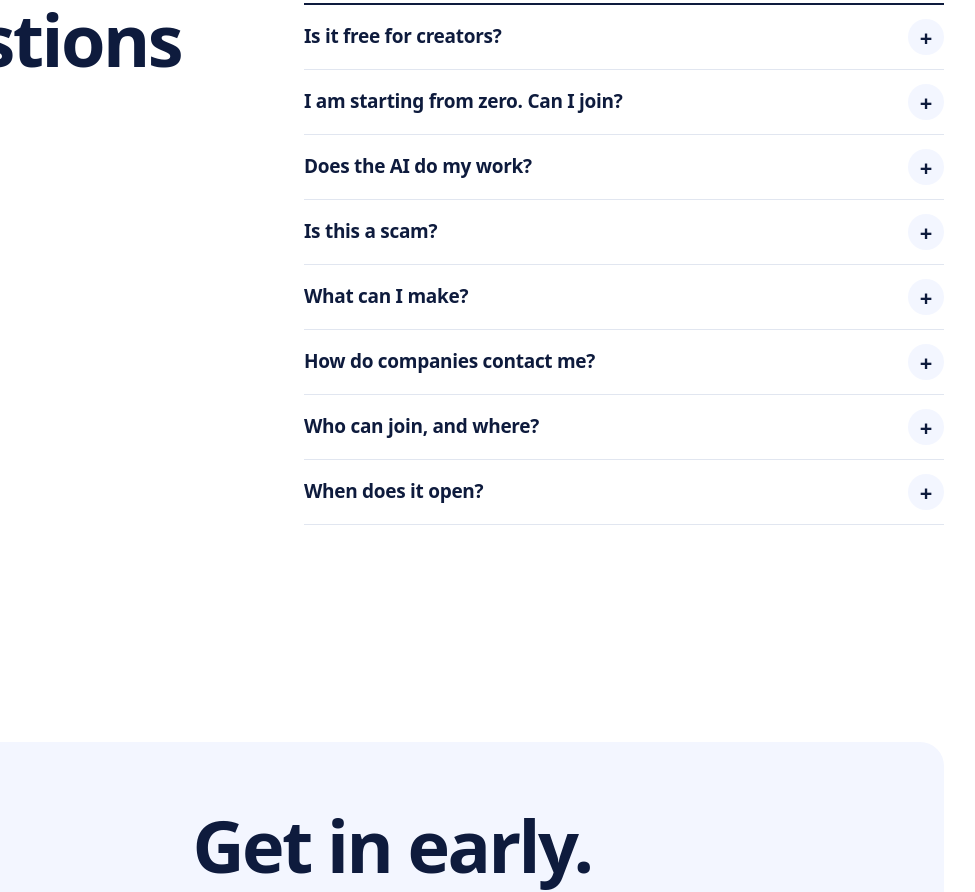
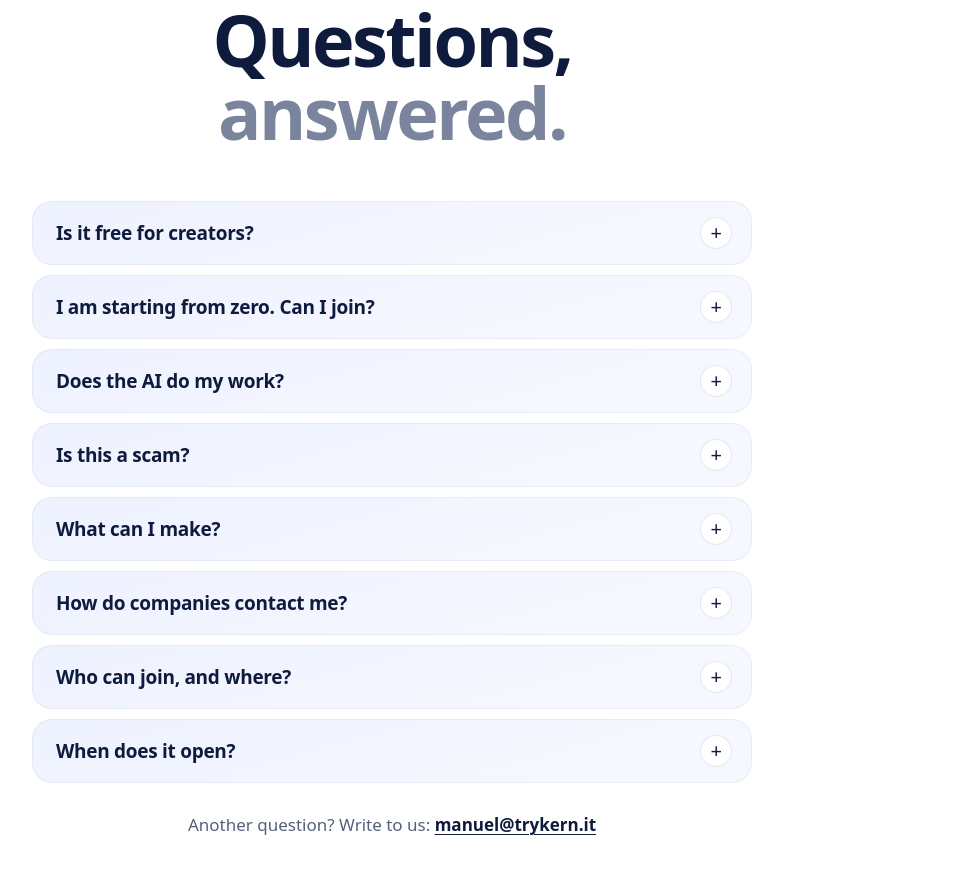
Before and after one commit to manueldipa4561-png/slashkern-website, an Astro site: page / in a window 1280 px wide. Shown: the part 7399-8291 px from the top of the page, without its empty margins (248-1223 px from the left). Built offline with nearby package versions, Linux system fonts and the light colour scheme; Astro itself is replaced by a stand-in of ours.

Commit message:
style: Questions, answered. A centred title, one column of soft rounded cards (the open one turns white and lifts), the + turns into a ×, answers open smoothly, a blue focus ring, and Another question? Write to us under the list

```diff
--- a/src/components/Faq.astro
+++ b/src/components/Faq.astro
@@ -1,11 +1,13 @@
 ---
 import type { Copy } from '../i18n/en';
+import Rich from './Rich.astro';
+import { EMAIL } from '../site';
 interface Props { copy: Copy }
 const { copy } = Astro.props;
 ---
 <section class="section" aria-labelledby="faq-title">
   <div class="wrap faq-wrap">
-    <h2 id="faq-title">{copy.faq.title}</h2>
+    <h2 id="faq-title"><Rich text={copy.faq.title} /></h2>
     <div class="faq">
       {copy.faq.items.map((item) => (
         <details>
@@ -14,5 +16,6 @@ const { copy } = Astro.props;
         </details>
       ))}
     </div>
+    <p class="faq__more">{copy.faq.more} <a href={`mailto:${EMAIL}`}>{EMAIL}</a></p>
   </div>
 </section>
--- a/src/i18n/en.ts
+++ b/src/i18n/en.ts
@@ -259,7 +259,8 @@ export const en = {
   },
 
   faq: {
-    title: 'Questions',
+    title: 'Questions, *answered.*',
+    more: 'Another question? Write to us:',
     items: [
       { q: 'Is it free for creators?', a: 'Yes. You never pay, not even to publish.' },
       { q: 'I am starting from zero. Can I join?', a: 'Yes, that is who it is for. A practice project takes about 40 minutes, and Slash helps at every step.' },
--- a/src/i18n/it.ts
+++ b/src/i18n/it.ts
@@ -258,7 +258,8 @@ export const it: Copy = {
   },
 
   faq: {
-    title: 'Domande',
+    title: 'Domande e *risposte.*',
+    more: 'Hai un’altra domanda? Scrivici:',
     items: [
       { q: 'È gratis per i creator?', a: 'Sì. Non paghi mai, nemmeno per pubblicare.' },
       { q: 'Parto da zero. Posso iscrivermi?', a: 'Sì, è pensato per te. Un progetto di prova richiede circa 40 minuti e Slash ti aiuta passo dopo passo.' },
--- a/src/styles/global.css
+++ b/src/styles/global.css
@@ -316,19 +316,36 @@ h3 { font: 600 1.375rem/1.15 var(--font-ui); letter-spacing: -0.025em; text-wrap
 .panel .arrow-link { margin-top: auto; padding-top: 1.25rem; }
 .panel .ticks + .arrow-link, .panel .chips + .arrow-link { margin-top: 1.25rem; }
 
-/* faq */
-.faq-wrap { display: grid; gap: 2rem; }
-@media (min-width: 56rem) { .faq-wrap { grid-template-columns: 1fr 1.6fr; gap: 4rem; } }
-.faq { border-top: 2px solid var(--ink); }
-.faq details { border-bottom: 1px solid var(--line); }
+/* faq: a centred title, one column of soft rounded cards; the open card turns white and lifts, the + turns into a ×, the answer opens smoothly */
+.faq-wrap { max-width: 48rem; }
+.faq-wrap > h2 { margin-bottom: clamp(2rem, 1.25rem + 2.5vw, 3.5rem); text-align: center; }
+.faq { display: grid; gap: 0.625rem; }
+.faq details {
+  border-radius: 1.25rem; background: linear-gradient(165deg, #eef2ff, #f6f8ff 80%); box-shadow: inset 0 0 0 1px rgb(14 27 61 / 0.05);
+  transition: background-color 0.3s, box-shadow 0.3s;
+}
+.faq details[open] { background: #fff; box-shadow: inset 0 0 0 1px rgb(14 27 61 / 0.07), 0 18px 40px -24px rgb(14 27 61 / 0.35); }
 .faq summary {
-  display: flex; align-items: center; justify-content: space-between; gap: 1rem;
-  min-height: 3.75rem; padding-block: 0.875rem; font-size: 1.1875rem; font-weight: 600; letter-spacing: -0.015em; list-style: none;
+  display: flex; align-items: center; justify-content: space-between; gap: 1rem; min-height: 4rem; padding: 1rem 1.25rem 1rem 1.5rem;
+  border-radius: inherit; font-size: clamp(1.0625rem, 1rem + 0.3vw, 1.1875rem); font-weight: 600; letter-spacing: -0.015em; list-style: none;
 }
 .faq summary::-webkit-details-marker { display: none; }
-.faq summary::after { content: '+'; flex: none; width: 2.25rem; height: 2.25rem; display: grid; place-items: center; border-radius: 50%; background: var(--soft); font-size: 1.375rem; line-height: 1; }
-.faq details[open] summary::after { content: '–'; background: var(--ink); color: #fff; }
-.faq details p { max-width: 38rem; padding: 0 3rem 1.5rem 0; color: var(--muted); }
+.faq summary::after {
+  content: '+'; flex: none; width: 2rem; height: 2rem; display: grid; place-items: center; border-radius: 50%;
+  background: #fff; box-shadow: inset 0 0 0 1px rgb(14 27 61 / 0.1); font-size: 1.25rem; font-weight: 500; line-height: 1;
+  transition: transform 0.35s cubic-bezier(0.16, 1, 0.3, 1), background-color 0.2s, color 0.2s;
+}
+.faq details[open] summary::after { transform: rotate(45deg); background: var(--ink); color: #fff; box-shadow: none; }
+.faq summary:focus-visible { outline: none; }
+.faq details:has(summary:focus-visible) { box-shadow: 0 0 0 3px var(--accent); } /* a soft blue ring round the whole card, not a black box */
+.faq details p { max-width: 40rem; padding: 0 1.5rem 1.375rem; color: var(--muted); }
+.faq__more { margin-top: 1.75rem; text-align: center; color: var(--muted); }
+.faq__more a { color: var(--ink); font-weight: 600; }
+@media (prefers-reduced-motion: no-preference) {
+  .faq { interpolate-size: allow-keywords; } /* the answer opens to its own height (browsers without it just open) */
+  .faq details::details-content { block-size: 0; overflow: clip; transition: block-size 0.4s cubic-bezier(0.16, 1, 0.3, 1), content-visibility 0.4s allow-discrete; }
+  .faq details[open]::details-content { block-size: auto; }
+}
 
 /* final cta + form */
 .cta-box {
```
